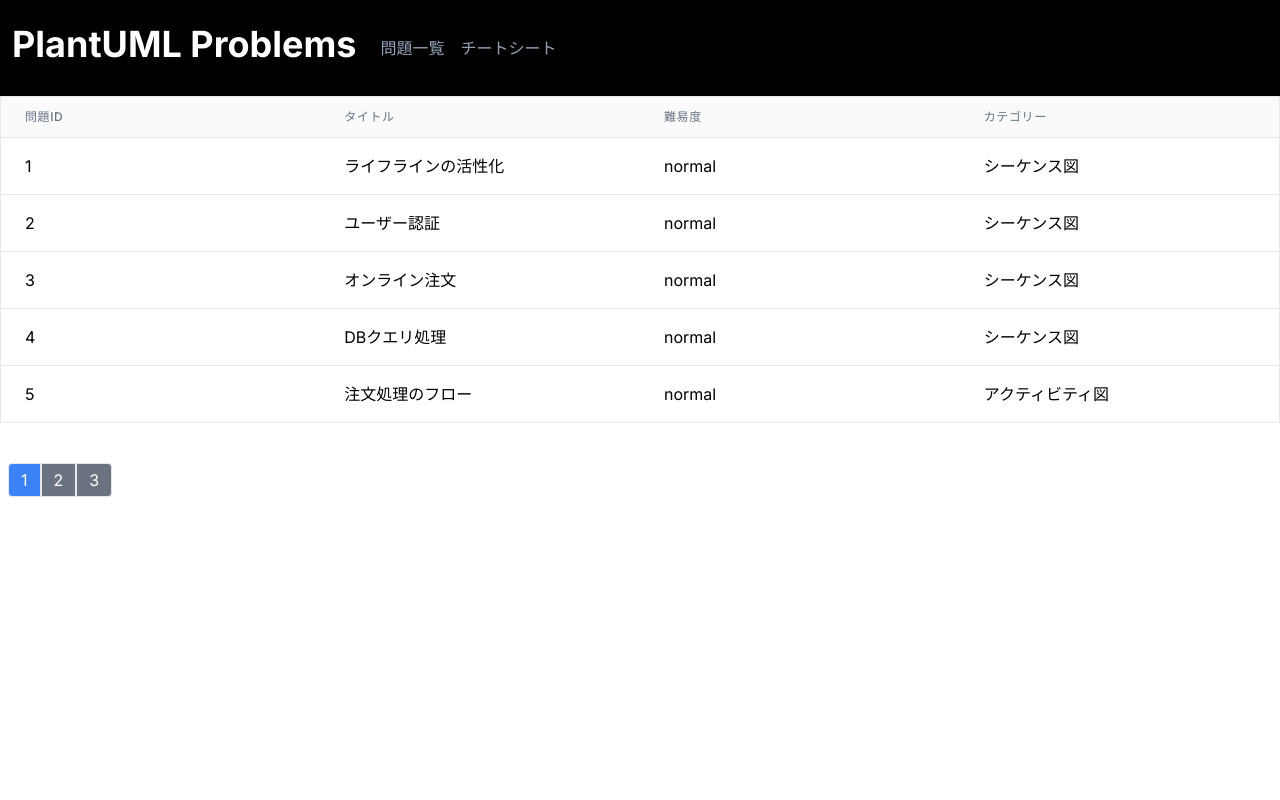
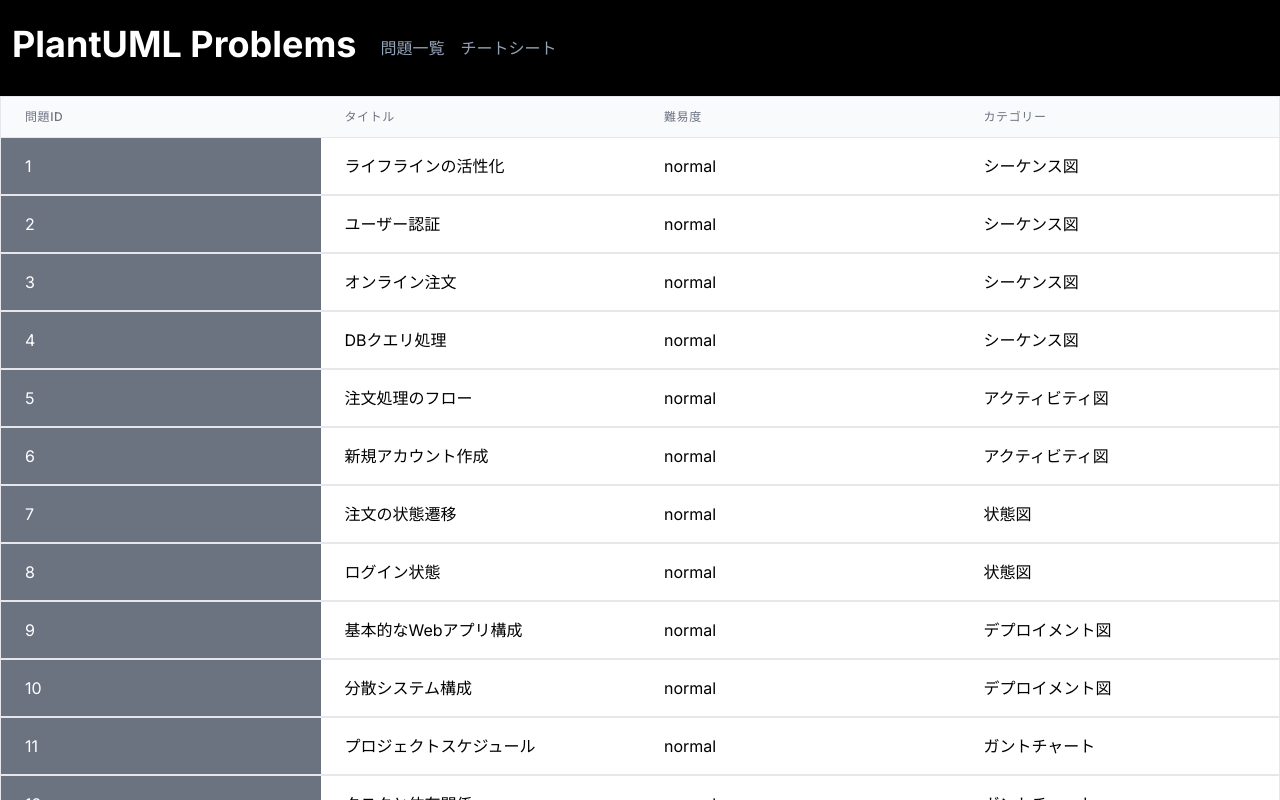
Before and after one commit to SouthernMinami/plantuml-problems, a Next.js app in the folder frontend/: page /problems in a window 1280 px wide. Shown: the top 800 px of the page. Built offline with nearby package versions, Linux system fonts and the light colour scheme.

Commit message:
Refactor: 問題一覧ページとチートシートの各コンテンツをSSRに変更

```diff
--- a/frontend/app/cheatSheet/[sheetId]/page.tsx
+++ b/frontend/app/cheatSheet/[sheetId]/page.tsx
@@ -9,7 +9,6 @@ export const SheetContent = ({ sheet }: Props) => {
     const sampleCodes = sheet.sampleCodes
     const sampleImages = sheet.sampleImages
 
-    console.log(sheet)
     return (
         <div className="tab-content text-left px-2 py-6 border-b border-gray">
             <h1 className="text-2xl">{sheet.name}</h1>
--- /dev/null
+++ b/frontend/app/problems/PaginationButton.tsx
@@ -0,0 +1,39 @@
+
+import { useState } from "react"
+import { Problem } from "../types/types"
+
+type Props = {
+    problems: Problem[],
+    currentPage: number,
+    setCurrentPage: (value: number) => void
+}
+
+export const PaginationButton = async ({ problems, currentPage, setCurrentPage }: Props) => {
+    const problemsPerPage: number = 5
+    // const [currentPage, setCurrentPage] = useState(1)
+
+    const indexOfLastProblem: number = currentPage * problemsPerPage
+    const indexOfFirstProblem: number = indexOfLastProblem - problemsPerPage
+    const currentProblems: Problem[] = problems.slice(indexOfFirstProblem, indexOfLastProblem)
+
+    const paginate = (pageNumber: number) => setCurrentPage(pageNumber)
+
+    return (
+        <div className="pagination px-2 py-10">
+            {Array.from(Array(Math.ceil(problems.length / problemsPerPage)).keys()).map(number => {
+
+                const isEdgeBtn = number === 0 || number === Math.ceil(problems.length / problemsPerPage) - 1 ? true : false
+                const rounded = number === 0 ? 'rounded-l' : number === Math.ceil(problems.length / problemsPerPage) - 1 ? 'rounded-r' : ''
+                const isCurrentPage = number + 1 === currentPage ? true : false
+                const bgColor = isCurrentPage ? 'bg-blue-500' : 'bg-gray-500'
+
+                return (
+                    <button key={number} onClick={() => paginate(number)} className={`pagination-btn px-3 py-1 ${bgColor} text-white border border-gray ${isEdgeBtn ? rounded : ''}`}>
+                        {number + 1}
+                    </button>
+                )
+            })}
+        </div>
+    )
+
+}
--- /dev/null
+++ b/frontend/app/problems/ProblemsList.tsx
@@ -0,0 +1,71 @@
+
+import Link from "next/link"
+import { Problem } from "../types/types"
+
+export async function fetchProblems() {
+    const res = await fetch('http://localhost:3000/problems.json')
+    const problems: Problem[] = await res.json()
+    return problems
+}
+
+export const ProblemsList = async () => {
+    const problems: Problem[] = await fetchProblems()
+
+    return (
+        <>
+            <div className="min-w-full divide-y divide-gray-200 border border-gray-200">
+                <div className="bg-gray-50 flex">
+                    <div className="px-6 py-3 text-left text-xs font-medium text-gray-500 uppercase tracking-wider w-1/4">
+                        問題ID
+                    </div>
+                    <div className="px-6 py-3 text-left text-xs font-medium text-gray-500 uppercase tracking-wider w-1/4">
+                        タイトル
+                    </div>
+                    <div className="px-6 py-3 text-left text-xs font-medium text-gray-500 uppercase tracking-wider w-1/4">
+                        難易度
+                    </div>
+                    <div className="px-6 py-3 text-left text-xs font-medium text-gray-500 uppercase tracking-wider w-1/4">
+                        カテゴリー
+                    </div>
+                </div>
+                <div className="bg-white divide-y divide-gray-200">
+                    {problems.map((problem, index) => {
+                        return (
+                            <Link className="flex cursor-pointer hover:bg-gray-100" href={`/problems/${problem.id}`} key={index}>
+                                <div className="px-6 py-4 w-1/4 bg-gray-500 text-white border-b border-gray-200">
+                                    {problem.id}
+                                </div>
+                                <div className="px-6 py-4 w-1/4 border-b border-gray-200 ">
+                                    {problem.title}
+                                </div>
+                                <div className="px-6 py-4 w-1/4 border-b border-gray-200">
+                                    {problem.difficulty}
+                                </div>
+                                <div className="px-6 py-4 w-1/4 border-b border-gray-200">
+                                    {problem.category}
+                                </div>
+                            </Link>
+                        )
+                    })}
+                </div>
+            </div>
+            {/* <div className="pagination px-2 py-10">
+                {Array.from(Array(Math.ceil(problems.length / problemsPerPage)).keys()).map(number => {
+
+                    const isEdgeBtn = number === 0 || number === Math.ceil(problems.length / problemsPerPage) - 1 ? true : false
+                    const rounded = number === 0 ? 'rounded-l' : number === Math.ceil(problems.length / problemsPerPage) - 1 ? 'rounded-r' : ''
+                    const isCurrentPage = number + 1 === currentPage ? true : false
+                    const bgColor = isCurrentPage ? 'bg-blue-500' : 'bg-gray-500'
+
+                    return (
+                        <button id="pagination-btn" key={number} className={`pagination-btn px-3 py-1 ${bgColor} text-white border border-gray ${isEdgeBtn ? rounded : ''}`}>
+                            {number + 1}
+                        </button>
+
+                    )
+                })}
+            </div> */}
+            {/* <PaginationButton problems={problems} currentPage={currentPage} setCurrentPage={setCurrentPage} /> */}
+        </>
+    )
+}
--- a/frontend/app/problems/[problemId]/page.tsx
+++ b/frontend/app/problems/[problemId]/page.tsx
@@ -2,15 +2,18 @@
 
 import { useEffect, useState } from 'react'
 import { Problem } from "@/app/types/types"
-import { useSearchParams } from 'next/navigation'
 import { Editor } from '@/app/components/elements/Editor'
 import { Preview, SamplePreview } from '@/app/components/elements/Preview'
 import { SampleCodeButton } from '@/app/components/elements/buttons/SampleCodeButton'
 
-const ProblemPage = () => {
-    // TODO: 問題データ取得処理を別ファイルに切り出して、コンポーネントとして事前にサーバーサイドで作成しておく
-    const searchParams = useSearchParams()
-    const problemId = searchParams.get('problemId')
+type Props = {
+    params: {
+        problemId: string
+    }
+}
+
+const ProblemPage = ({ params }: Props) => {
+    const problemId = params.problemId
 
     const [problem, setProblem] = useState<Problem>()
     const [editorValue, setEditorValue] = useState<string>(`@startuml\n    \n@enduml`)
--- a/frontend/app/problems/page.tsx
+++ b/frontend/app/problems/page.tsx
@@ -1,92 +1,15 @@
-"use client"
+import { ProblemsList } from "./ProblemsList"
+import { Problem } from "../types/types"
+import { PaginationButton } from "./PaginationButton"
 
-import Link from "next/link";
-import { Problem } from "../../../types/types";
-import { useEffect, useState } from "react";
-
-const Problems: React.FC = () => {
-    const [problems, setProblems] = useState<Problem[]>([]);
-    const [currentPage, setCurrentPage] = useState(1);
-    const problemsPerPage = 5;
-
-    useEffect(() => {
-        const xhr = new XMLHttpRequest();
-        xhr.open('GET', 'problems.json', true);
-        xhr.onload = () => {
-            if (xhr.status === 200) {
-                setProblems(JSON.parse(xhr.responseText));
-            } else {
-                console.error('問題データの取得に失敗しました。');
-            }
-        };
-        xhr.send();
-    }, []);
-
-    const indexOfLastProblem = currentPage * problemsPerPage;
-    const indexOfFirstProblem = indexOfLastProblem - problemsPerPage;
-    const currentProblems = problems.slice(indexOfFirstProblem, indexOfLastProblem);
-
-    const paginate = (pageNumber: number) => setCurrentPage(pageNumber);
+const ProblemsPage: React.FC = () => {
+    // const [currentPage, setCurrentPage] = useState(1)
 
     return (
         <>
-            <table className="min-w-full divide-y divide-gray-200 border border-gray-200">
-                <thead className="bg-gray-50">
-                    <tr>
-                        <th className="px-6 py-3 text-left text-xs font-medium text-gray-500 uppercase tracking-wider">
-                            問題ID
-                        </th>
-                        <th className="px-6 py-3 text-left text-xs font-medium text-gray-500 uppercase tracking-wider">
-                            タイトル
-                        </th>
-                        <th className="px-6 py-3 text-left text-xs font-medium text-gray-500 uppercase tracking-wider">
-                            難易度
-                        </th>
-                        <th className="px-6 py-3 text-left text-xs font-medium text-gray-500 uppercase tracking-wider">
-                            カテゴリー
-                        </th>
-                    </tr>
-                </thead>
-                <tbody className="bg-white divide-y divide-gray-200">
-                    {currentProblems.map((problem, index) => {
-                        return (
-                            <tr className="cursor-pointer hover:bg-gray-100" key={index} onClick={() => window.location.href = `problems/page/?problemId=${problem.id}`}>
-                                <td className="px-6 py-4 w-1/4 border-b border-gray-200">
-                                    {problem.id}
-                                </td>
-                                <td className="px-6 py-4 w-1/4 border-b border-gray-200">
-                                    {problem.title}
-                                </td>
-                                <td className="px-6 py-4 w-1/4 border-b border-gray-200">
-                                    {problem.difficulty}
-                                </td>
-                                <td className="px-6 py-4 w-1/4 border-b border-gray-200">
-                                    {problem.category}
-                                </td>
-                            </tr>
-                        )
-                    })}
-                </tbody>
-
-            </table >
-            <div className="pagination px-2 py-10">
-                {Array.from(Array(Math.ceil(problems.length / problemsPerPage)).keys()).map(number => {
-
-                    const isEdgeBtn = number === 0 || number === Math.ceil(problems.length / problemsPerPage) - 1 ? true : false
-                    const rounded = number === 0 ? 'rounded-l' : number === Math.ceil(problems.length / problemsPerPage) - 1 ? 'rounded-r' : ''
-                    const isCurrentPage = number + 1 === currentPage ? true : false
-                    const bgColor = isCurrentPage ? 'bg-blue-500' : 'bg-gray-500'
-
-                    return (
-                        <button key={number} onClick={() => paginate(number + 1)} className={`px-3 py-1 ${bgColor} text-white border border-gray ${isEdgeBtn ? rounded : ''}`}>
-                            {number + 1}
-                        </button>
-                    );
-
-                })}
-            </div>
+            <ProblemsList />
         </>
     )
 }
 
-export default Problems;
+export default ProblemsPage
--- a/frontend/app/types/types.tsx
+++ b/frontend/app/types/types.tsx
@@ -3,7 +3,6 @@ export type Problem = {
     title: string,
     difficulty: string,
     category: string,
-    uml: string,
     answer: string,
 }
 
--- a/frontend/public/problems.json
+++ b/frontend/public/problems.json
@@ -60,7 +60,7 @@
         "title": "基本的なWebアプリ構成",
         "difficulty": "normal",
         "category": "デプロイメント図",
-        "answer": "@startuml\n        node \"Web Server\" as WS { folder \"HTML/CSS/JS\" }\n        node \"Database Server\" as DB { database \"MySQL\" }\n        WS ..> DB : connects to\n        @enduml"
+        "answer": "@startuml\n        node \"Web Server\"\n        node \"App Server\"\n        node \"Database Server\"\n        \"Web Server\" --> \"App Server\" : forwards\n        \"App Server\" ..> \"Database Server\" : uses\n        @enduml"
     },
     {
         "id": 10,
```
Also changed, not shown: frontend/app/components/elements/Editor.tsx (+25 -26 lines), 2 other files (tests, documents, lock files or other folders).
